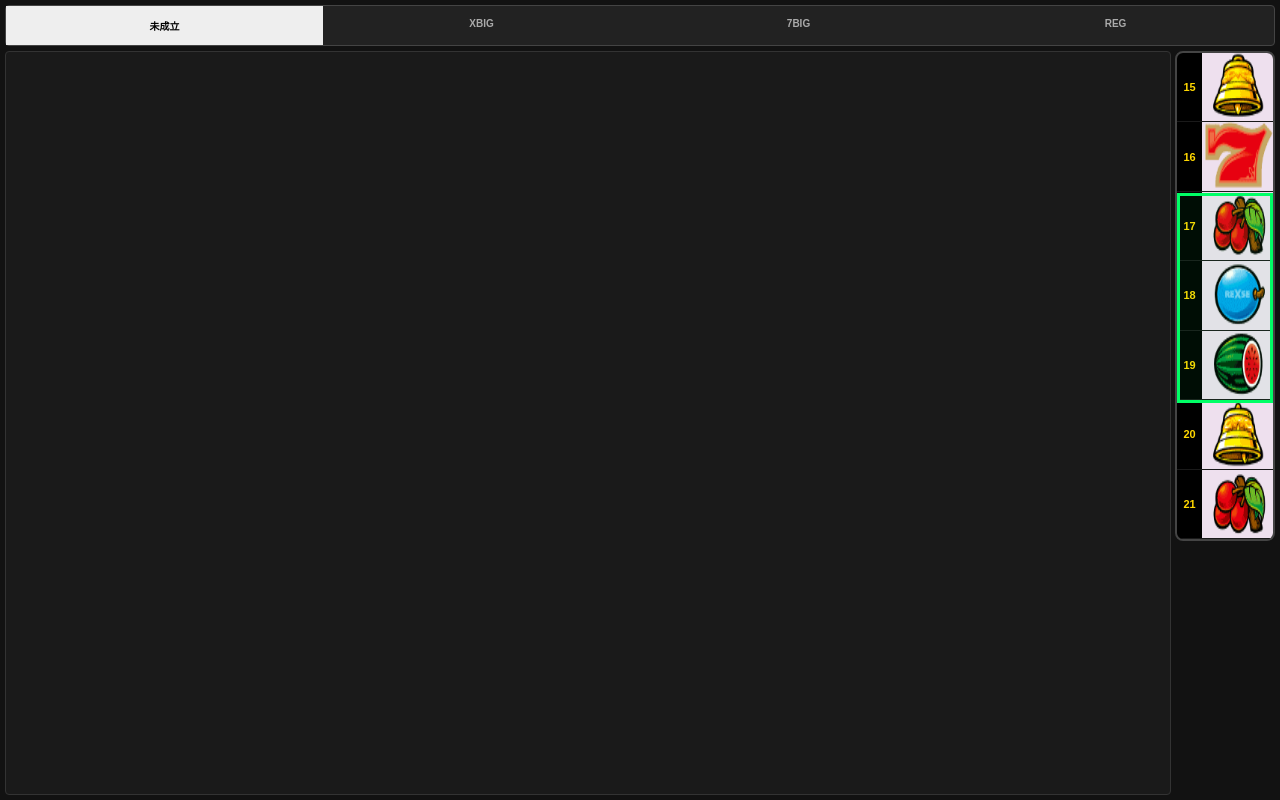
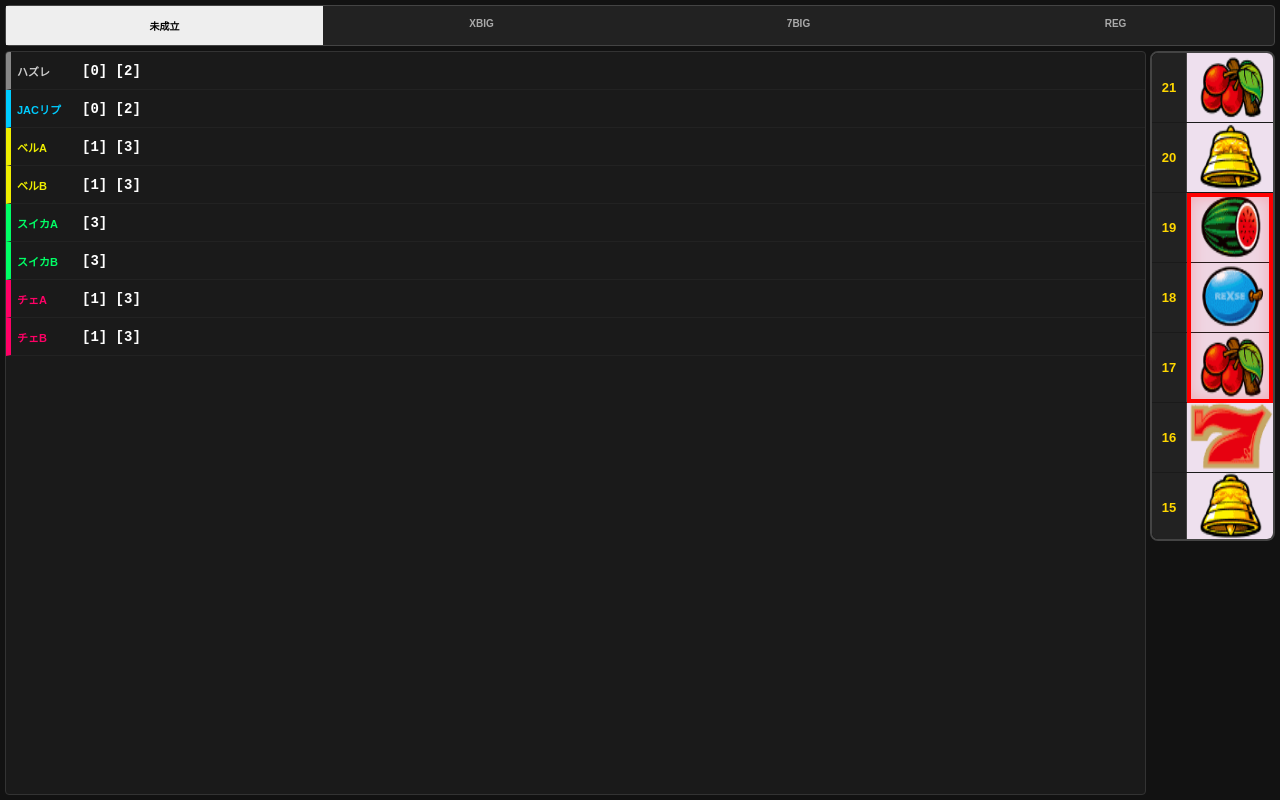
Before and after one commit to VS777-coder/VersusRexseReverse_right, a plain HTML site: page index.html in a window 1280 px wide. Drawn offline with Linux system fonts and the light colour scheme.

Commit message:
Add files via upload

```diff
--- a/index.html
+++ b/index.html
@@ -14,21 +14,26 @@
         .state-tabs { display: flex; width: 100%; background: #222; border: 1px solid #444; border-radius: 4px; margin-bottom: 5px; flex-shrink: 0; }
         .state-tab { flex: 1; text-align: center; padding: 12px 2px; font-size: 10px; font-weight: bold; cursor: pointer; color: #aaa; }
         .tab-hazure.active { background: #eee; color: #000; }
-        .tab-x.active      { background: #304ffe; color: #fff; }
-        .tab-seven.active  { background: #d50000; color: #fff; }
-        .tab-bar.active    { background: #000; color: #fff; border-bottom: 3px solid #777; }
+        .tab-x_flag.active { background: #304ffe; color: #fff; }
+        .tab-seven_flag.active { background: #d50000; color: #fff; }
+        .tab-bar_flag.active { background: #000; color: #fff; border-bottom: 3px solid #777; }
 
         .main-content { display: flex; flex-direction: row-reverse; flex: 1; overflow: hidden; gap: 4px; }
-        .reel-frame { width: 100px; height: 490px; background: #000; border: 2px solid #444; border-radius: 8px; overflow: hidden; position: relative; }
+        .reel-frame { width: 125px; height: 490px; background: #000; border: 2px solid #444; border-radius: 8px; overflow: hidden; position: relative; cursor: ns-resize; }
         .reel-window { height: 100%; display: flex; flex-direction: column; }
-        .symbol { height: 70px; display: flex; align-items: center; border-bottom: 1px solid #1a1a1a; }
-        .index-num { width: 25px; color: #ffd700; text-align: center; font-size: 11px; font-weight: bold; }
-        .symbol-image { flex-grow: 1; height: 100%; background-image: url('reel.png'); background-size: 100% 2100%; }
-        .center-guide { position: absolute; top: 140px; left: 0; width: 100%; height: 210px; border: 3px solid #00ff66; background: rgba(0, 255, 102, 0.05); pointer-events: none; z-index: 10; }
+        .symbol { height: 70px; display: flex; border-bottom: 1px solid #1a1a1a; flex-shrink: 0; position: relative; }
+        .index-num { width: 35px; color: #ffd700; background: #222; text-align: center; font-size: 13px; font-weight: bold; display: flex; align-items: center; justify-content: center; border-right: 1px solid #444; }
+        .symbol-image { flex: 1; height: 100%; background-image: url('reel.png'); background-size: 100% 2100%; background-repeat: repeat-y; }
+
+        .center-guide {
+            position: absolute; top: 140px; right: 0; width: calc(100% - 35px); height: 210px;
+            border: 4px solid #ff0000; background: rgba(255, 0, 0, 0.05); pointer-events: none; z-index: 10;
+            box-shadow: inset 0 0 15px rgba(255, 0, 0, 0.2);
+        }
 
         .result-area { flex: 1; background: #1a1a1a; border: 1px solid #333; border-radius: 4px; overflow-y: auto; }
         .flag-item { display: flex; align-items: center; height: 38px; padding: 0 6px; border-bottom: 1px solid #222; border-left: 5px solid rgba(0,0,0,0.5); }
-        .flag-name { font-size: 11px; font-weight: bold; width: 60px; flex-shrink: 0; }
+        .flag-name { font-size: 11px; font-weight: bold; width: 65px; flex-shrink: 0; }
         .flag-data { font-size: 14px; color: #fff; font-family: monospace; font-weight: bold; }
 
         .c-rep { border-left-color: #00ccff; color: #00ccff; } .c-bell { border-left-color: #eeee00; color: #eeee00; }
@@ -39,9 +44,9 @@
 <body>
     <div class="state-tabs">
         <div id="tab-hazure" class="state-tab tab-hazure active" onclick="switchState('hazure')">未成立</div>
-        <div id="tab-x_flag" class="state-tab tab-x" onclick="switchState('x_flag')">XBIG</div>
-        <div id="tab-seven_flag" class="state-tab tab-seven" onclick="switchState('seven_flag')">7BIG</div>
-        <div id="tab-bar_flag" class="state-tab tab-bar" onclick="switchState('bar_flag')">REG</div>
+        <div id="tab-x_flag" class="state-tab tab-x_flag" onclick="switchState('x_flag')">XBIG</div>
+        <div id="tab-seven_flag" class="state-tab tab-seven_flag" onclick="switchState('seven_flag')">7BIG</div>
+        <div id="tab-bar_flag" class="state-tab tab-bar_flag" onclick="switchState('bar_flag')">REG</div>
     </div>
     <div class="main-content">
         <div id="reel-touch" class="reel-frame">
@@ -50,7 +55,75 @@
         </div>
         <div class="result-area"><div id="flag-list"></div></div>
     </div>
+
 <script>
+    // 制御データ: [21番, 20番, ... 1番] の順のスベリコマ数
+    const GOD_DATA = {
+        hazure: {
+            hazure: [0,0,2,2,0,1,2,3,4,0,1,1,3,3,0,1,1,2,0,1,2],
+            normal_rep: [3,0,1,2,3,0,1,2,3,4,0,1,2,3,1,2,3,4,2,3,3],
+            jac_rep: [0,1,2,3,0,1,2,3,4,1,2,1,0,1,2,3,4,0,1,2,3],
+            rt_rep: [3,0,1,2,3,0,1,2,3,4,1,1,2,3,1,2,3,4,2,3,3],
+            bellA: [2,3,0,1,2,3,4,0,1,2,3,0,1,2,3,1,1,2,3,0,1],
+            bellB: [2,3,0,1,2,3,4,0,1,2,3,0,1,2,3,1,1,2,3,0,1],
+            suikaA: [0,3,0,3,2,1,4,0,4,0,3,4,4,4,1,3,2,3,0,2,1],
+            suikaB: [0,3,0,3,2,1,4,0,4,0,3,4,4,4,1,3,2,3,0,2,1],
+            cherA: [2,3,0,1,2,3,2,3,0,1,2,1,2,3,4,1,0,1,2,3,3],
+            cherB: [2,3,0,1,2,3,2,3,0,1,2,1,2,3,4,1,0,1,2,3,3]
+        },
+        x_flag: {
+            hazure: [2,3,4,3,2,1,4,3,1,0,3,0,0,2,2,0,1,0,1,0,1],
+            normal_rep: [3,0,1,2,3,0,1,2,3,1,0,2,1,0,1,3,4,4,3,1,3],
+            jac_rep: [0,1,2,3,0,1,2,1,4,4,2,2,1,1,1,3,4,4,3,1,3],
+            rt_rep: [3,0,1,2,3,0,1,3,1,1,1,1,1,1,1,3,4,4,3,1,3],
+            bellA: [2,3,0,1,2,3,4,1,1,0,3,1,1,2,3,1,1,1,1,0,1],
+            bellB: [2,3,0,1,2,3,4,1,1,0,3,1,1,2,3,1,1,1,1,0,1],
+            suikaA: [2,3,4,3,2,1,4,3,1,2,3,0,4,2,2,1,1,0,1,0,1],
+            suikaB: [2,3,4,3,2,1,4,3,1,2,3,0,4,2,2,1,1,0,1,0,1],
+            cherA: [2,3,4,1,2,3,2,3,4,4,1,3,2,1,1,1,1,1,1,1,1],
+            cherB: [2,3,4,1,2,3,2,3,4,4,1,3,2,1,1,1,1,1,1,1,1],
+            tokA: [2,3,4,3,2,0,1,3,2,4,3,2,2,0,4,2,0,0,1,1,1],
+            tokB: [2,3,4,3,1,0,3,1,2,0,3,1,1,4,4,4,4,4,2,2,1],
+            tokC: [2,3,4,3,2,0,1,3,1,0,0,2,1,4,2,3,2,3,2,2,1],
+            tokD: [2,3,0,1,1,2,3,1,1,0,1,4,3,3,3,3,3,3,2,2,1],
+            tokE: [2,3,4,3,2,1,3,1,1,4,3,2,1,0,1,0,0,0,2,2,1]
+        },
+        seven_flag: {
+            hazure: [0,1,0,3,2,0,0,3,3,4,3,0,1,0,3,2,1,0,1,0,1],
+            normal_rep: [3,0,1,2,3,0,1,3,4,1,0,2,1,0,1,3,4,4,3,1,3],
+            jac_rep: [0,1,2,3,0,1,2,1,4,4,2,2,1,1,1,3,4,4,3,1,3],
+            rt_rep: [3,0,1,2,3,0,1,3,1,1,1,1,1,1,1,3,4,4,3,1,3],
+            bellA: [2,3,0,1,2,3,4,1,1,0,3,1,1,2,3,1,1,1,1,0,1],
+            bellB: [2,3,0,1,2,3,4,1,1,0,3,1,1,2,3,1,1,1,1,0,1],
+            suikaA: [0,3,0,3,2,1,4,3,1,4,3,0,4,2,2,1,1,0,1,0,1],
+            suikaB: [0,3,0,3,2,1,4,3,1,4,3,0,4,2,2,1,1,0,1,0,1],
+            cherA: [2,3,1,1,2,1,1,1,1,4,1,3,1,1,1,1,1,1,1,1,1],
+            cherB: [2,3,1,1,2,1,1,1,1,4,1,3,1,1,1,1,1,1,1,1,1],
+            tokA: [2,3,0,3,2,0,1,2,2,4,3,2,2,3,3,0,0,2,2,1,1],
+            tokB: [1,2,2,3,1,0,3,1,3,0,3,1,1,1,1,4,4,3,4,1,1],
+            tokC: [2,3,1,1,2,4,4,1,1,3,3,3,1,1,1,3,4,2,2,1,1],
+            tokD: [2,3,0,3,2,4,4,0,0,1,1,2,1,3,3,3,1,1,1,1,1],
+            tokE: [2,3,0,3,2,0,0,1,1,0,0,2,1,0,0,1,1,1,1,1,1]
+        },
+        bar_flag: {
+            hazure: [2,3,0,1,0,1,2,0,0,4,3,2,0,1,2,1,0,1,0,1,1],
+            normal_rep: [3,0,1,2,3,0,1,3,4,2,0,4,2,0,1,3,4,4,3,1,3],
+            jac_rep: [3,0,1,2,3,0,1,2,1,1,4,4,1,1,1,3,4,4,3,1,3],
+            rt_rep: [3,0,1,2,3,0,1,3,1,1,1,1,1,1,1,3,4,4,3,1,3],
+            bellA: [2,3,0,1,2,3,4,1,1,0,3,1,1,2,3,1,1,1,1,0,1],
+            bellB: [2,3,0,1,2,3,4,1,1,0,3,1,1,2,3,1,1,1,1,0,1],
+            suikaA: [2,3,0,1,0,3,1,0,0,4,2,2,1,2,1,1,1,0,1,0,1],
+            suikaB: [2,3,0,1,0,3,1,0,0,4,2,2,1,2,1,1,1,0,1,0,1],
+            cherA: [2,3,0,1,2,3,1,4,4,2,1,0,3,4,4,1,2,1,2,3,3],
+            cherB: [2,3,0,1,2,3,1,4,4,2,1,0,3,4,4,1,2,1,2,3,3],
+            tokA: [0,1,2,3,0,1,1,1,1,4,4,2,2,1,1,1,1,3,0,0,0],
+            tokB: [0,1,1,3,4,4,4,4,4,4,3,1,1,1,1,1,1,1,1,1,1],
+            tokC: [0,1,2,3,4,4,4,4,4,4,3,2,1,1,1,1,1,1,1,1,1],
+            tokD: [0,1,2,1,0,1,1,1,1,2,2,0,0,0,0,0,0,0,0,1,1],
+            tokE: [0,1,2,3,4,1,1,0,0,4,4,2,1,0,0,0,0,0,0,1,1]
+        }
+    };
+
     const FLAG_DEFS = [
         { k: "hazure", n: "ハズレ", c: "hazure" }, { k: "normal_rep", n: "通常リプ", c: "rep" },
         { k: "jac_rep", n: "JACリプ", c: "rep" }, { k: "rt_rep", n: "RTリプ", c: "rep" },
@@ -61,21 +134,25 @@
         { k: "tokC", n: "特役C", c: "tok" }, { k: "tokD", n: "特役D", c: "tok" }, { k: "tokE", n: "特役E", c: "tok" }
     ];
 
-    // GOD_DATA 略（内部インデックス0番が21番を指すように処理）
-    /* ... OCRデータをここへ ... */
-
-    let currentState = 'hazure', currentCenter = 18;
-    let startY = 0;
+    let currentState = 'hazure', currentCenter = 18, isDragging = false, startY = 0;
 
     function init() {
         const frame = document.getElementById('reel-touch');
-        frame.addEventListener('touchstart', e => { startY = e.touches[0].pageY; }, { passive: false });
-        frame.addEventListener('touchmove', e => { e.preventDefault(); }, { passive: false });
-        frame.addEventListener('touchend', e => {
-            const diff = startY - e.changedTouches[0].pageY;
-            // 21(上)→1(下)への並びに合わせた回転処理
-            if (Math.abs(diff) > 20) moveReel(diff > 0 ? 1 : -1);
+        frame.addEventListener('touchstart', e => { startY = e.touches[0].pageY; isDragging = true; }, { passive: false });
+        frame.addEventListener('touchmove', e => {
+            if (!isDragging) return;
+            const diff = startY - e.touches[0].pageY;
+            if (Math.abs(diff) > 25) { moveReel(diff > 0 ? 1 : -1); startY = e.touches[0].pageY; }
         }, { passive: false });
+        frame.addEventListener('touchend', () => { isDragging = false; });
+        frame.addEventListener('mousedown', e => { startY = e.pageY; isDragging = true; e.preventDefault(); });
+        window.addEventListener('mousemove', e => {
+            if (!isDragging) return;
+            const diff = startY - e.pageY;
+            if (Math.abs(diff) > 25) { moveReel(diff > 0 ? 1 : -1); startY = e.pageY; }
+        });
+        window.addEventListener('mouseup', () => { isDragging = false; });
+        frame.addEventListener('wheel', e => { e.preventDefault(); moveReel(e.deltaY > 0 ? 1 : -1); }, { passive: false });
         updateView();
     }
 
@@ -95,14 +172,14 @@
     function updateView() {
         const win = document.getElementById('reel-window');
         win.innerHTML = '';
-        for (let i = -3; i <= 3; i++) {
+        for (let i = 3; i >= -3; i--) {
             let r = currentCenter + i;
             while (r > 21) r -= 21;
             while (r < 1) r += 21;
             const d = document.createElement('div');
             d.className = 'symbol';
-            // 背景座標は21番を0%とし、18リプの下に17チェリーが来る配置を固定
-            d.innerHTML = `<div class="index-num">${r}</div><div class="symbol-image" style="background-position:0% ${(21-r)*5}%"></div>`;
+            const pos = (21 - r) * 5;
+            d.innerHTML = `<div class="index-num">${r}</div><div class="symbol-image" style="background-position:0% ${pos}%"></div>`;
             win.appendChild(d);
         }
         updateResults();
@@ -112,8 +189,8 @@
         const list = document.getElementById('flag-list');
         list.innerHTML = '';
         const dataSet = GOD_DATA[currentState];
+        if (!dataSet) return;
 
-        // 下段停止位置 = 中段 - 1
         let currentBottom = currentCenter - 1;
         if (currentBottom < 1) currentBottom = 21;
 
@@ -121,24 +198,17 @@
             const table = dataSet[f.k];
             if (!table) return;
             const matches = [];
-
             for (let n = 1; n <= 21; n++) {
-                // table[21-n] は押し位置(下段)nに対応する滑り
+                // 画像データは21番から1番の順(index: 0〜20)
                 const slip = table[21 - n];
-                if (slip === null) return;
-
-                // 押し位置nから滑り分を引いた先が、現在の停止位置(下段)か判定
                 let stopPos = n - slip;
                 while (stopPos < 1) stopPos += 21;
-
-                if (stopPos === currentBottom) {
-                    matches.push(`[${slip}]`);
-                }
+                if (stopPos === currentBottom) matches.push(`[${slip}]`);
             }
             if (matches.length > 0) {
                 const item = document.createElement('div');
                 item.className = `flag-item c-${f.c}`;
-                item.innerHTML = `<div class="flag-name">${f.n}</div><div class="flag-data">${matches.join('')}</div>`;
+                item.innerHTML = `<div class="flag-name">${f.n}</div><div class="flag-data">${matches.join(' ')}</div>`;
                 list.appendChild(item);
             }
         });
```
